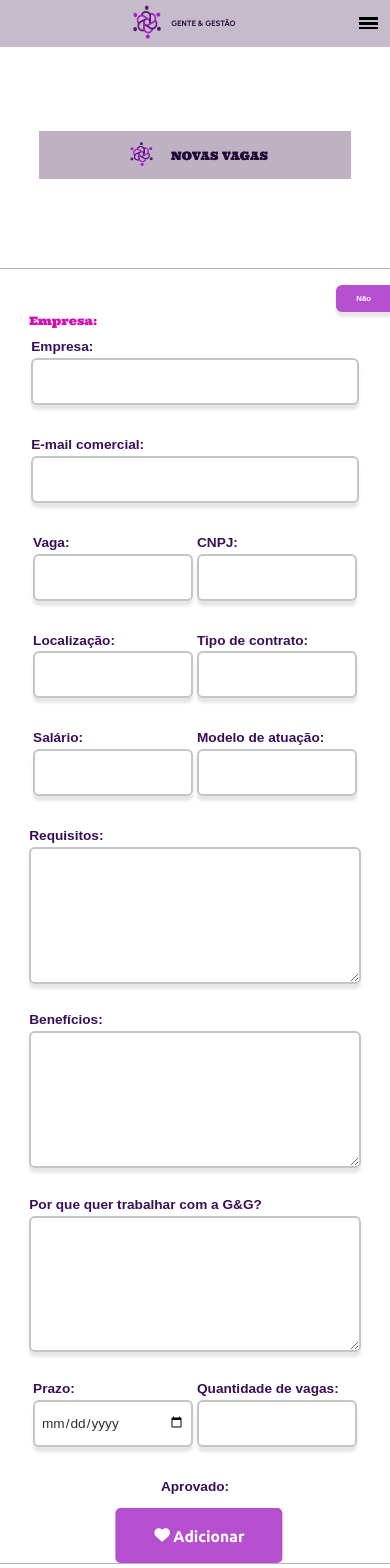
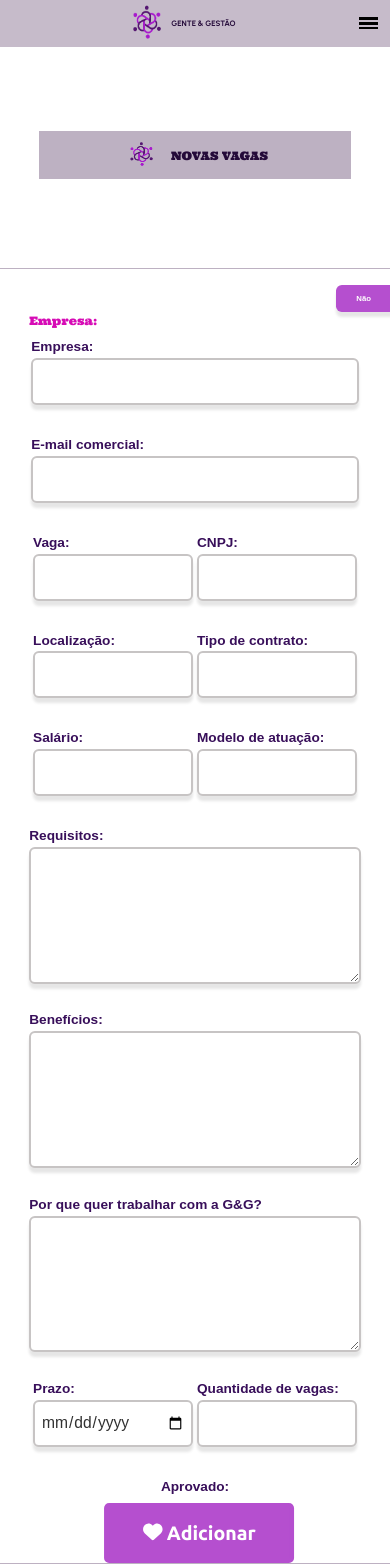
Before and after one commit to myslium/tcc-g-g, a React (Create React App) app: page /admin/gerenciamento in a window 390 px wide. Shown: the top 1568 px of the page. Built offline with nearby package versions, Linux system fonts and the light colour scheme; sample sign-in values are in the browser's storage; a web font is replaced by a local one.

Commit message:
vamo porra

```diff
--- a/src/admin/gerenciamento/index.scss
+++ b/src/admin/gerenciamento/index.scss
@@ -27,7 +27,6 @@
             text-align: left;
             margin-bottom: 3vw;
         }
-
 
         .aprovado {
             position: absolute;
@@ -157,18 +156,20 @@
                 }
             }
         }
+
+        // Media Queries
         @media (max-width: 1200px) {
-
             .div-grande {
                 .grande {
-
                     width: 46vw;
                     height: 0.5vw;
+                    font-size: 2vw;
                 }
 
                 textarea {
                     width: 46vw !important;
                     height: 20vw !important;
+                    font-size: 2vw;
                 }
             }
 
@@ -177,10 +178,10 @@
                     .pequeno {
                         width: 21vw;
                         height: 0.5vw;
+                        font-size: 2vw;
                     }
                 }
             }
-
         }
 
         @media (max-width: 768px) {
@@ -194,16 +195,15 @@
 
                 .div-grande {
                     .grande {
-
                         width: 70vw;
                         height: 5vw;
-                        font-size: 2.5vw;
+                        font-size: 3vw;
                     }
 
                     textarea {
                         width: 70vw !important;
                         height: 20vw !important;
-                        font-size: 2.5vw;
+                        font-size: 3vw;
                     }
                 }
 
@@ -212,7 +212,7 @@
                         .pequeno {
                             width: 33vw;
                             height: 5vw;
-                            font-size: 2.5vw;
+                            font-size: 3vw;
                         }
                     }
                 }
@@ -239,13 +239,13 @@
                     .grande {
                         width: 80vw;
                         height: 8vw;
-                        font-size: 3.5vw;
+                        font-size: 4vw;
                     }
 
                     textarea {
                         width: 80vw !important;
                         height: 30vw !important;
-                        font-size: 3.8vw;
+                        font-size: 4.5vw;
                     }
                 }
 
@@ -254,7 +254,7 @@
                         .pequeno {
                             width: 37vw;
                             height: 8vw;
-                            font-size: 3.5vw;
+                            font-size: 4vw;
                         }
                     }
                 }
@@ -263,7 +263,7 @@
                     bottom: 0;
                     button {
                         padding: 3.5vw 8.5vw;
-                        font-size: 4vw;
+                        font-size: 5vw;
                     }
                 }
             }
--- a/src/componentes/cabeçalho/index.jsx
+++ b/src/componentes/cabeçalho/index.jsx
@@ -14,13 +14,7 @@ export default function Cabecalho(props) {
         };
     }, []);
 
-    useEffect(() => {
-        atualizarTitulo();
-    }, [menuAberto, larguraTela]);
 
-    const atualizarLarguraTela = () => {
-        setLarguraTela(window.innerWidth);
-    };
 
     const atualizarTitulo = () => {
         if (larguraTela <= 768 || menuAberto) {
@@ -28,6 +22,14 @@ export default function Cabecalho(props) {
         } else {
             setTitulo('G&G');
         }
+    };
+
+    useEffect(() => {
+        atualizarTitulo();
+    }, [menuAberto, larguraTela]);
+
+    const atualizarLarguraTela = () => {
+        setLarguraTela(window.innerWidth);
     };
 
     const toggleMenu = () => {
```
